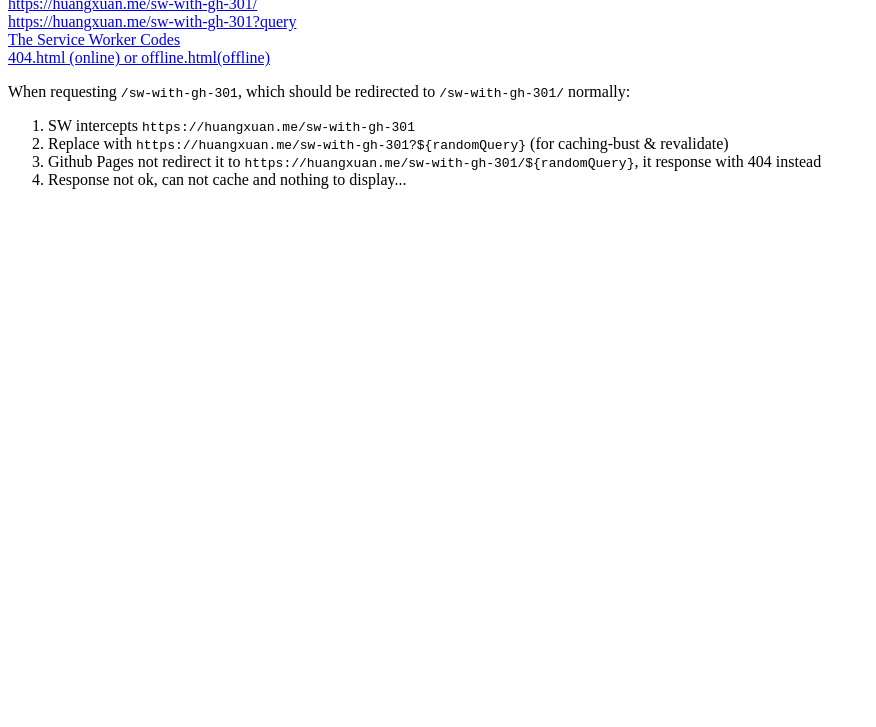
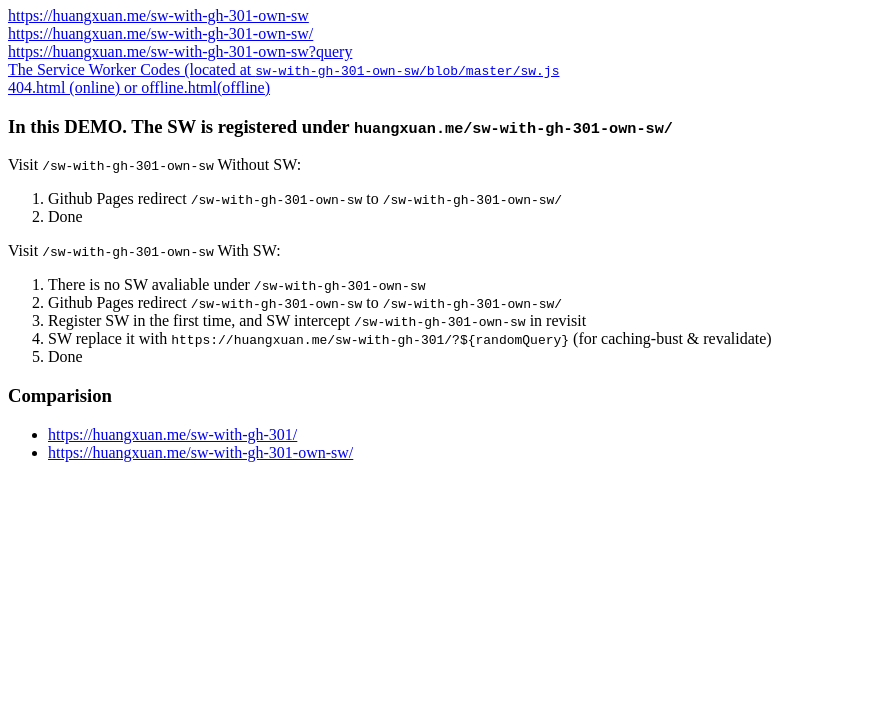
Before and after one commit to Huxpro/sw-with-gh-301-own-sw, a plain HTML site: page index.html in a window 1280 px wide. Shown: the part 73-800 px from the top of the page, without its empty margins (0-876 px from the left). Drawn offline with Linux system fonts and the light colour scheme.

Commit message:
sepearte

```diff
--- a/index.html
+++ b/index.html
@@ -2,31 +2,46 @@
 <html lang="en">
 <head>
 	<meta charset="UTF-8">
-	<title>sw-with-gh-301</title>
+	<title>sw-with-gh-301-own-sw</title>
     <style type="text/css">
         a{display:block;}
     </style>
 </head>
 <body>
+    <h1> SW with gh-pages - Own SW</h1>
+
+    <a href="https://huangxuan.me/sw-with-gh-301-own-sw">https://huangxuan.me/sw-with-gh-301-own-sw</a>
+    <a href="https://huangxuan.me/sw-with-gh-301-own-sw/">https://huangxuan.me/sw-with-gh-301-own-sw/</a>
+    <a href="https://huangxuan.me/sw-with-gh-301-own-sw?query">https://huangxuan.me/sw-with-gh-301-own-sw?query</a>
+    <a href="https://github.com/Huxpro/sw-with-gh-301-own-sw/blob/master/sw.js">The Service Worker Codes (located at <code>sw-with-gh-301-own-sw/blob/master/sw.js</code></a>
+    <a href="fakedURL/"> 404.html (online) or offline.html(offline) </a>
+
+    <h3> In this DEMO. The SW is registered under <code>huangxuan.me/sw-with-gh-301-own-sw/</code></h3>
+
     <p>
-	This is a demo.
+        Visit <code>/sw-with-gh-301-own-sw</code> Without SW:
+        <ol>
+            <li>Github Pages redirect <code>/sw-with-gh-301-own-sw</code> to <code>/sw-with-gh-301-own-sw/</code>
+            <li>Done</li>
+        </ol>
     </p>
 
-    <a href="https://huangxuan.me/sw-with-gh-301">https://huangxuan.me/sw-with-gh-301</a>
-    <a href="https://huangxuan.me/sw-with-gh-301/">https://huangxuan.me/sw-with-gh-301/</a>
-    <a href="https://huangxuan.me/sw-with-gh-301?query">https://huangxuan.me/sw-with-gh-301?query</a>
-    <a href="https://github.com/Huxpro/sw-with-gh-301/blob/master/sw.js">The Service Worker Codes</a>
-    <a href="fakedURL/"> 404.html (online) or offline.html(offline) </a>
-
     <p>
-        When requesting <code>/sw-with-gh-301</code>, which should be redirected to <code>/sw-with-gh-301/</code> normally:
+        Visit <code>/sw-with-gh-301-own-sw</code> With SW:
         <ol>
-            <li>SW intercepts <code>https://huangxuan.me/sw-with-gh-301</code></li>
-            <li>Replace with <code>https://huangxuan.me/sw-with-gh-301?${randomQuery}</code> (for caching-bust & revalidate)</li>
-            <li>Github Pages not redirect it to <code>https://huangxuan.me/sw-with-gh-301/${randomQuery}</code>, it response with 404 instead
-            <li>Response not ok, can not cache and nothing to display...</li>
+            <li>There is no SW avaliable under <code>/sw-with-gh-301-own-sw</code>
+            <li>Github Pages redirect <code>/sw-with-gh-301-own-sw</code> to <code>/sw-with-gh-301-own-sw/</code>
+            <li> Register SW in the first time, and SW intercept <code>/sw-with-gh-301-own-sw</code> in revisit</li>
+            <li>SW replace it with <code>https://huangxuan.me/sw-with-gh-301/?${randomQuery}</code> (for caching-bust & revalidate)</li>
+            <li>Done</li>
         </ol>
     </p>
+
+    <h3> Comparision </h3>
+    <ul>
+        <li><a href="https://huangxuan.me/sw-with-gh-301/">https://huangxuan.me/sw-with-gh-301/</a></li>
+        <li><a href="https://huangxuan.me/sw-with-gh-301-own-sw/">https://huangxuan.me/sw-with-gh-301-own-sw/</a></li>
+    </ul>
 
 	<script type="text/javascript">
     if(navigator.serviceWorker){
```
